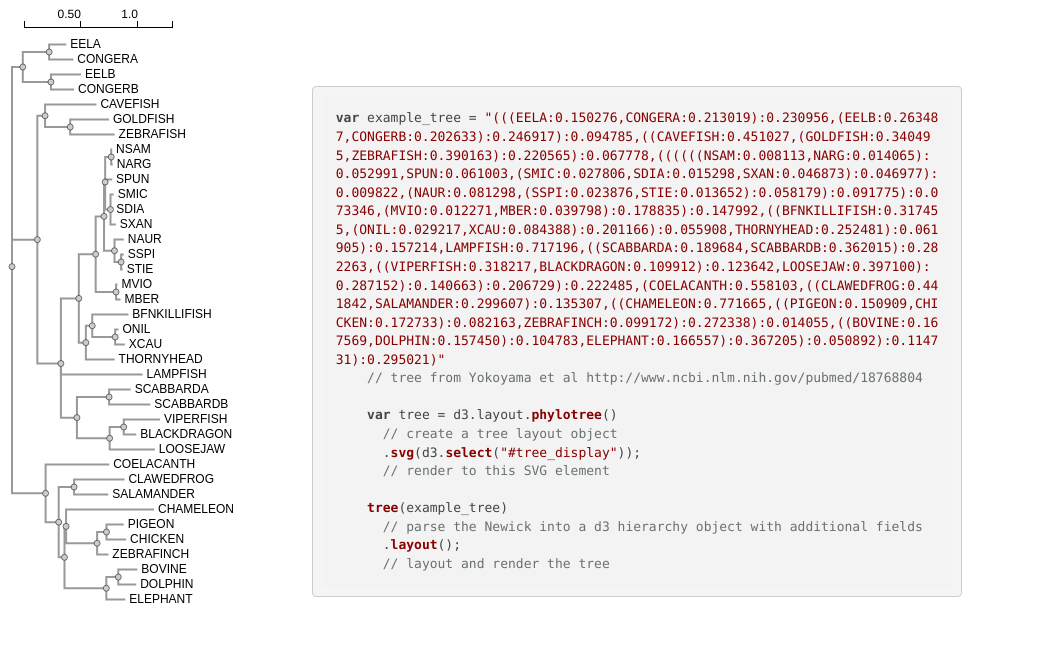
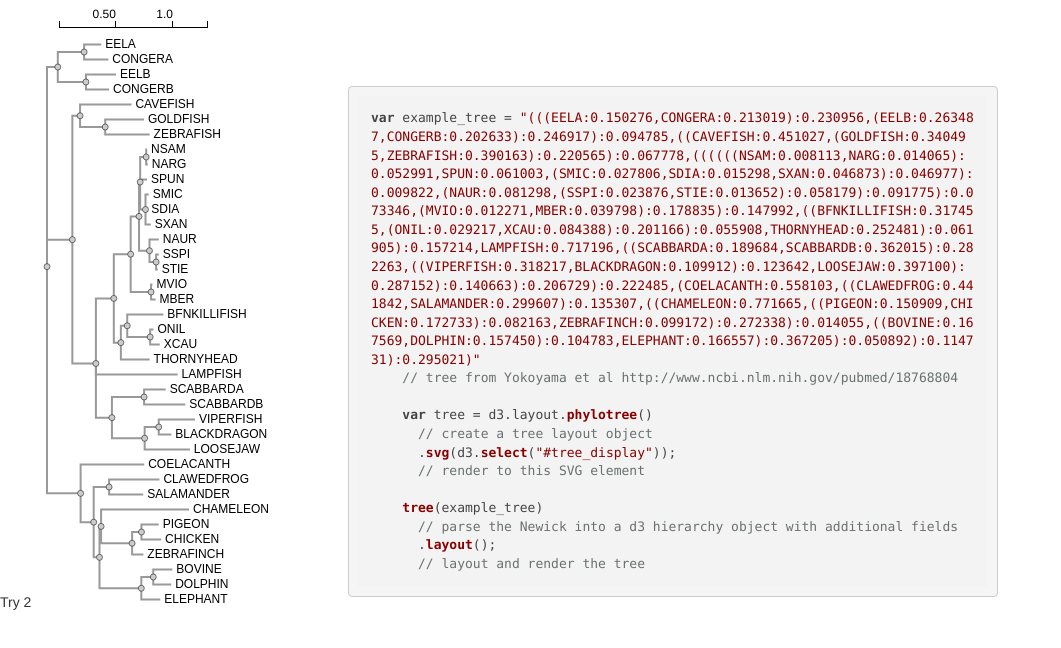
Before and after one commit to bomeara/jsphylotastic, a plain HTML site: page index.html in a window 1280 px wide. Shown: the whole page, without its empty margins (0-1061 px from the left). Drawn offline with nearby package versions, Linux system fonts and the light colour scheme.

Commit message:
flag for trying

```diff
--- a/index.html
+++ b/index.html
@@ -26,6 +26,7 @@
 </head>
 
 <body>
+  Try 2
   <svg id="tree_display" />
     <div id="code"><pre><code class="javascript">var example_tree = "(((EELA:0.150276,CONGERA:0.213019):0.230956,(EELB:0.263487,CONGERB:0.202633):0.246917):0.094785,((CAVEFISH:0.451027,(GOLDFISH:0.340495,ZEBRAFISH:0.390163):0.220565):0.067778,((((((NSAM:0.008113,NARG:0.014065):0.052991,SPUN:0.061003,(SMIC:0.027806,SDIA:0.015298,SXAN:0.046873):0.046977):0.009822,(NAUR:0.081298,(SSPI:0.023876,STIE:0.013652):0.058179):0.091775):0.073346,(MVIO:0.012271,MBER:0.039798):0.178835):0.147992,((BFNKILLIFISH:0.317455,(ONIL:0.029217,XCAU:0.084388):0.201166):0.055908,THORNYHEAD:0.252481):0.061905):0.157214,LAMPFISH:0.717196,((SCABBARDA:0.189684,SCABBARDB:0.362015):0.282263,((VIPERFISH:0.318217,BLACKDRAGON:0.109912):0.123642,LOOSEJAW:0.397100):0.287152):0.140663):0.206729):0.222485,(COELACANTH:0.558103,((CLAWEDFROG:0.441842,SALAMANDER:0.299607):0.135307,((CHAMELEON:0.771665,((PIGEON:0.150909,CHICKEN:0.172733):0.082163,ZEBRAFINCH:0.099172):0.272338):0.014055,((BOVINE:0.167569,DOLPHIN:0.157450):0.104783,ELEPHANT:0.166557):0.367205):0.050892):0.114731):0.295021)"
     // tree from Yokoyama et al http://www.ncbi.nlm.nih.gov/pubmed/18768804
```
